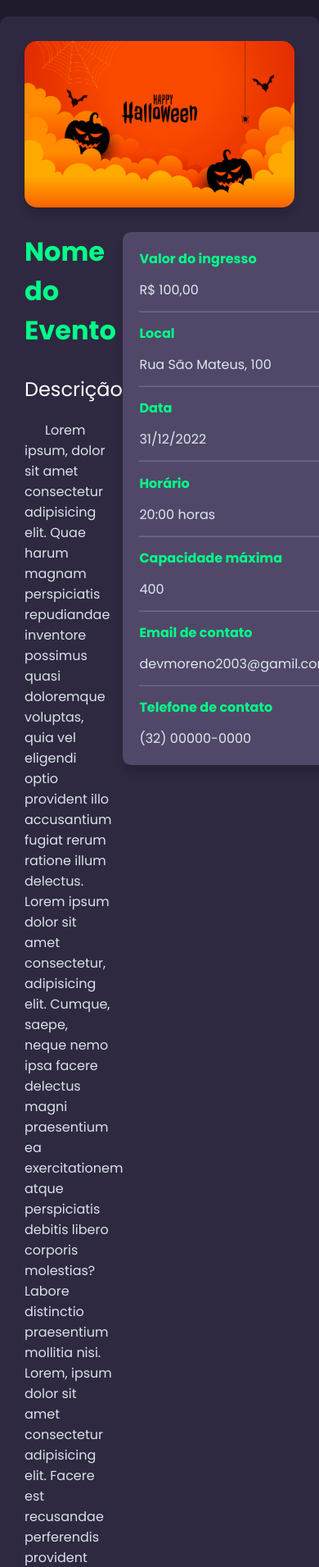
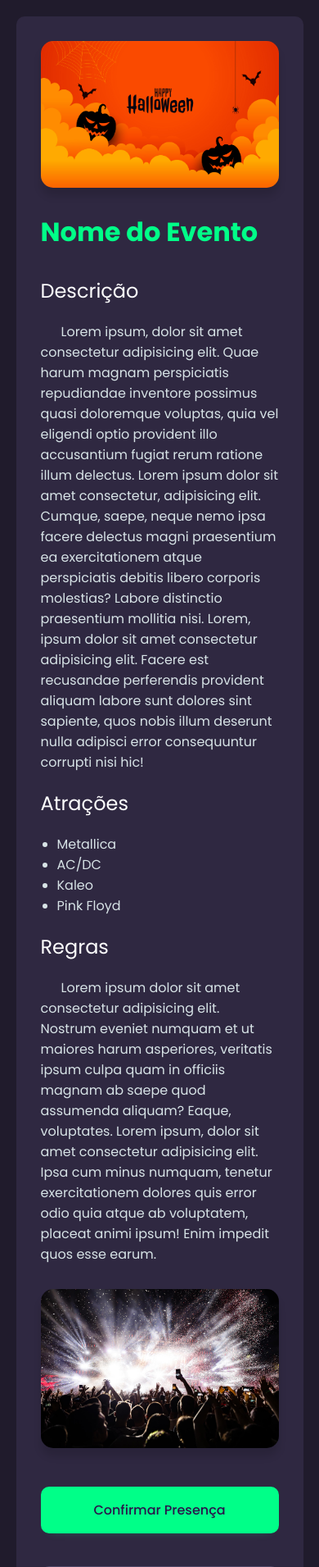
Before and after one commit to joao-pedro-moreno/event-presence, a PHP site: page /src/pages/eventInfoPage.html in a window 390 px wide; the page is wider, and only the part inside the window is pictured. Shown: the part 180-2091 px from the top of that part at 82% size. Run offline with PHP 8.4, Linux system fonts and the light colour scheme.

Commit message:
Added info page responsiveness

```diff
--- a/src/styles/eventInfo.css
+++ b/src/styles/eventInfo.css
@@ -107,3 +107,36 @@ aside > hr {
 .event-aside-hour::after {
     content: " horas";
 }
+
+@media screen and (min-width:767px) and (max-width:1023px) {
+    main {
+        width: 90%;
+    }
+}
+
+@media screen and (max-width:767px) {
+    main {
+        width: 90%;
+    }
+
+    .event-content {
+        flex-direction: column;
+    }
+
+    section {
+        width: 100%;
+    }
+
+    .event-info {
+        width: 100%;
+    }
+
+    .event-image {
+        width: 100%;
+    }
+
+    .redirect-confirm-page {
+        width: 100%;
+        margin-bottom: 40px;
+    }
+}
```
